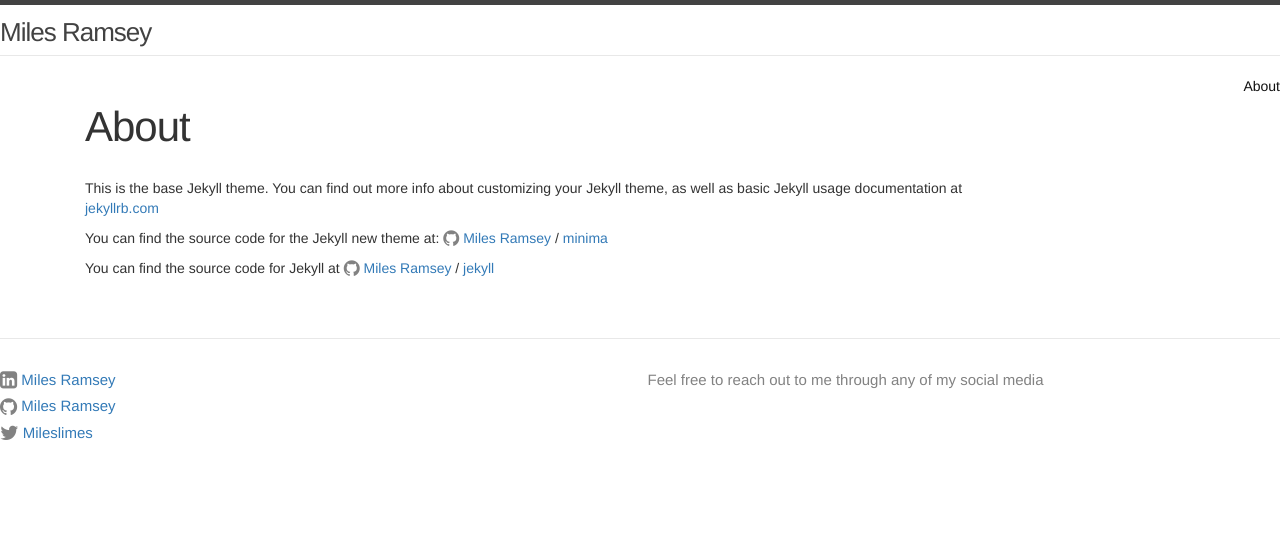
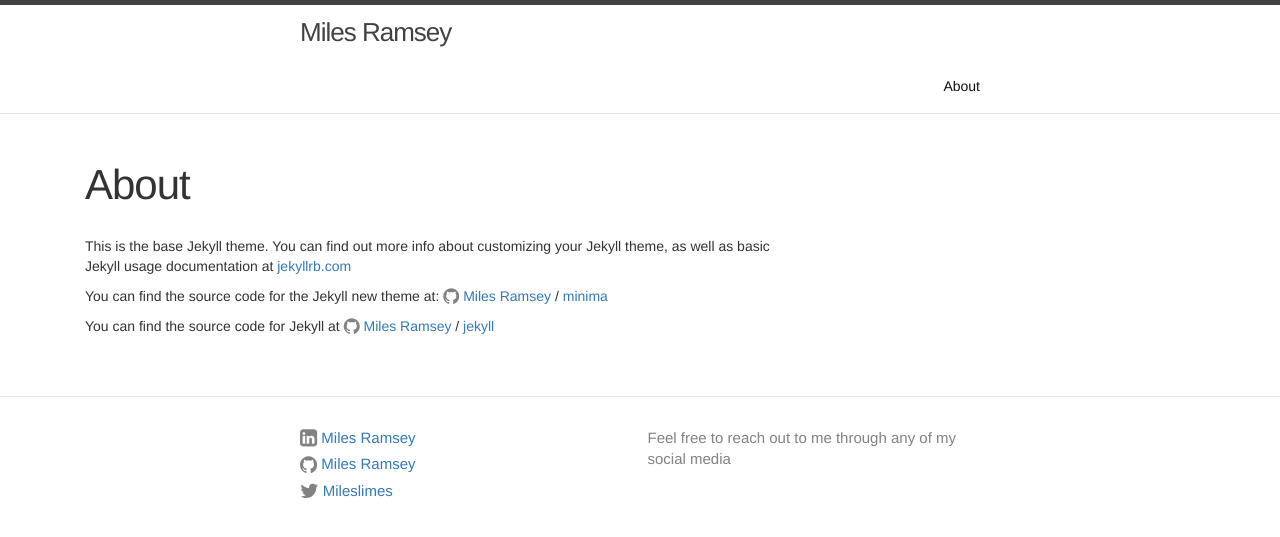
Before and after one commit to MilesRamsey/milesramsey.github.io, a Jekyll site: the page built from about.md, in a window 1280 px wide. Shown: the top 537 px of the page. Built offline with Jekyll 4.4.1, drawn with Linux system fonts in a browser that asks for light colours.

Commit message:
wrapper style back for now

```diff
--- a/_sass/minima/_base.scss
+++ b/_sass/minima/_base.scss
@@ -162,22 +162,22 @@
 /**
  * Wrapper
  */
-// .wrapper {
-//   max-width: -webkit-calc(#{$content-width} - (#{$spacing-unit} * 2));
-//   max-width:         calc(#{$content-width} - (#{$spacing-unit} * 2));
-//   margin-right: auto;
-//   margin-left: auto;
-//   padding-right: $spacing-unit;
-//   padding-left: $spacing-unit;
-//   @extend %clearfix;
+.wrapper {
+  max-width: -webkit-calc(#{$content-width} - (#{$spacing-unit} * 2));
+  max-width:         calc(#{$content-width} - (#{$spacing-unit} * 2));
+  margin-right: auto;
+  margin-left: auto;
+  padding-right: $spacing-unit;
+  padding-left: $spacing-unit;
+  @extend %clearfix;
 
-//   @include media-query($on-laptop) {
-//     max-width: -webkit-calc(#{$content-width} - (#{$spacing-unit}));
-//     max-width:         calc(#{$content-width} - (#{$spacing-unit}));
-//     padding-right: $spacing-unit / 2;
-//     padding-left: $spacing-unit / 2;
-//   }
-// }
+  @include media-query($on-laptop) {
+    max-width: -webkit-calc(#{$content-width} - (#{$spacing-unit}));
+    max-width:         calc(#{$content-width} - (#{$spacing-unit}));
+    padding-right: $spacing-unit / 2;
+    padding-left: $spacing-unit / 2;
+  }
+}
 
 
 /**
```
